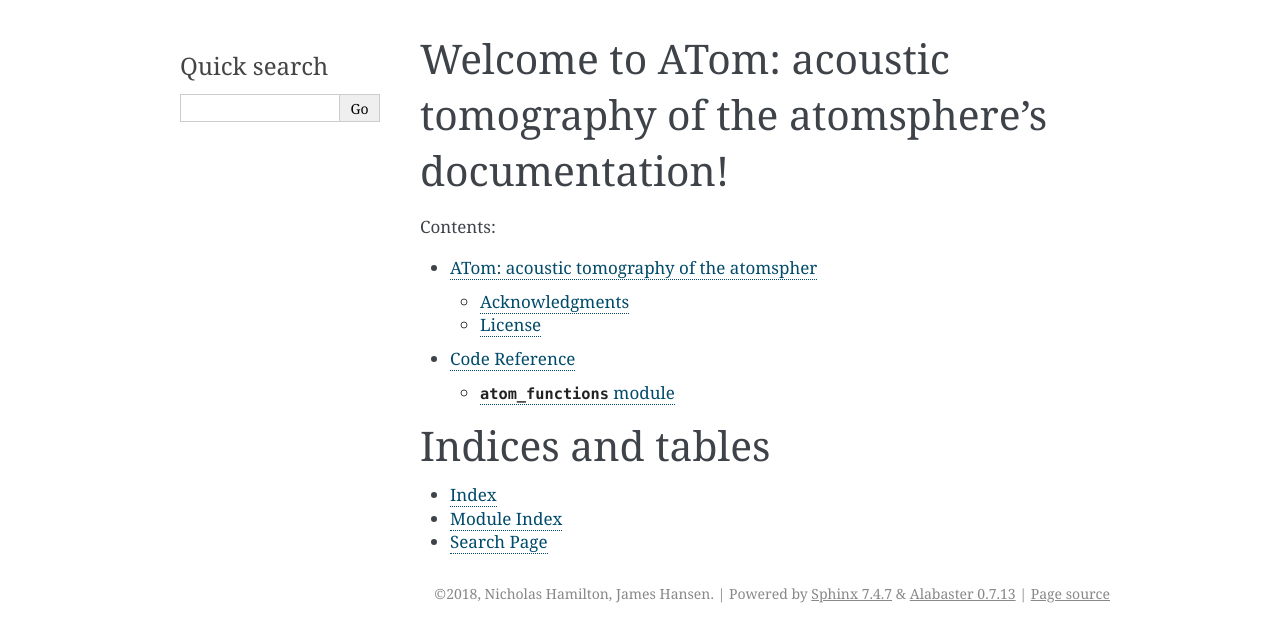
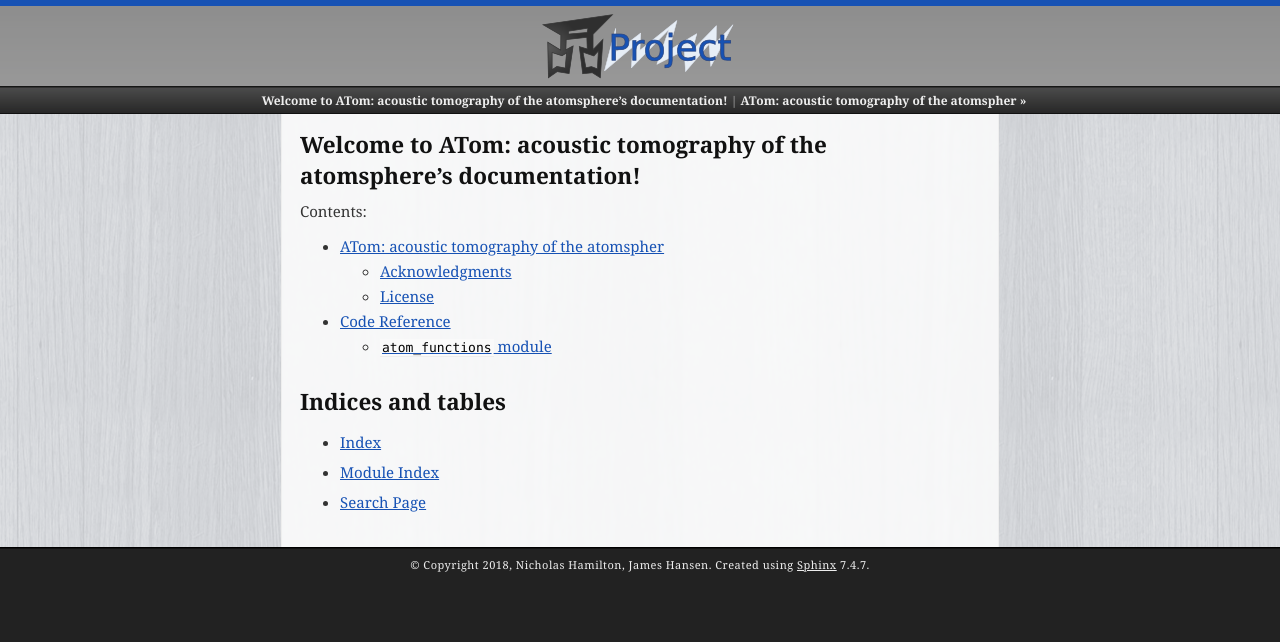
Before and after one commit to nhamilto/atom, a Sphinx documentation site: the page built from docs/index.rst, in a window 1280 px wide. Shown: the top 642 px of the page. Built offline with Sphinx 7.4.7, drawn with Linux system fonts in a browser that asks for light colours.

```diff
--- a/docs/conf.py
+++ b/docs/conf.py
@@ -91,13 +91,12 @@ todo_include_todos = True
 # The theme to use for HTML and HTML Help pages.  See the documentation for
 # a list of builtin themes.
 #
-html_theme = 'alabaster'
+html_theme = 'scrolls'
+# html_theme_options = {"rightsidebar": "true", "relbarbgcolor": "black"}
 
 # Theme options are theme-specific and customize the look and feel of a theme
 # further.  For a list of options available for each theme, see the
 # documentation.
-#
-# html_theme_options = {}
 
 # Add any paths that contain custom static files (such as style sheets) here,
 # relative to this directory. They are copied after the builtin static files,
```
